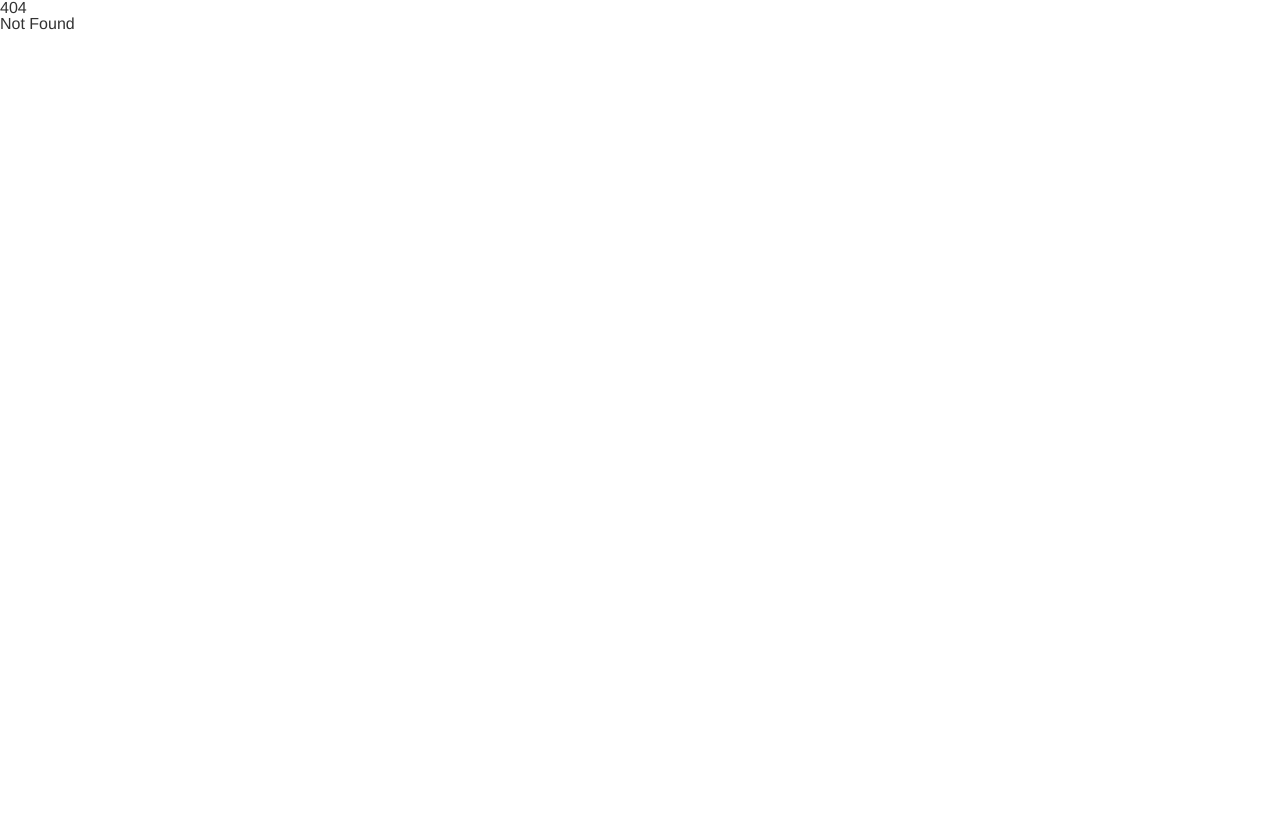
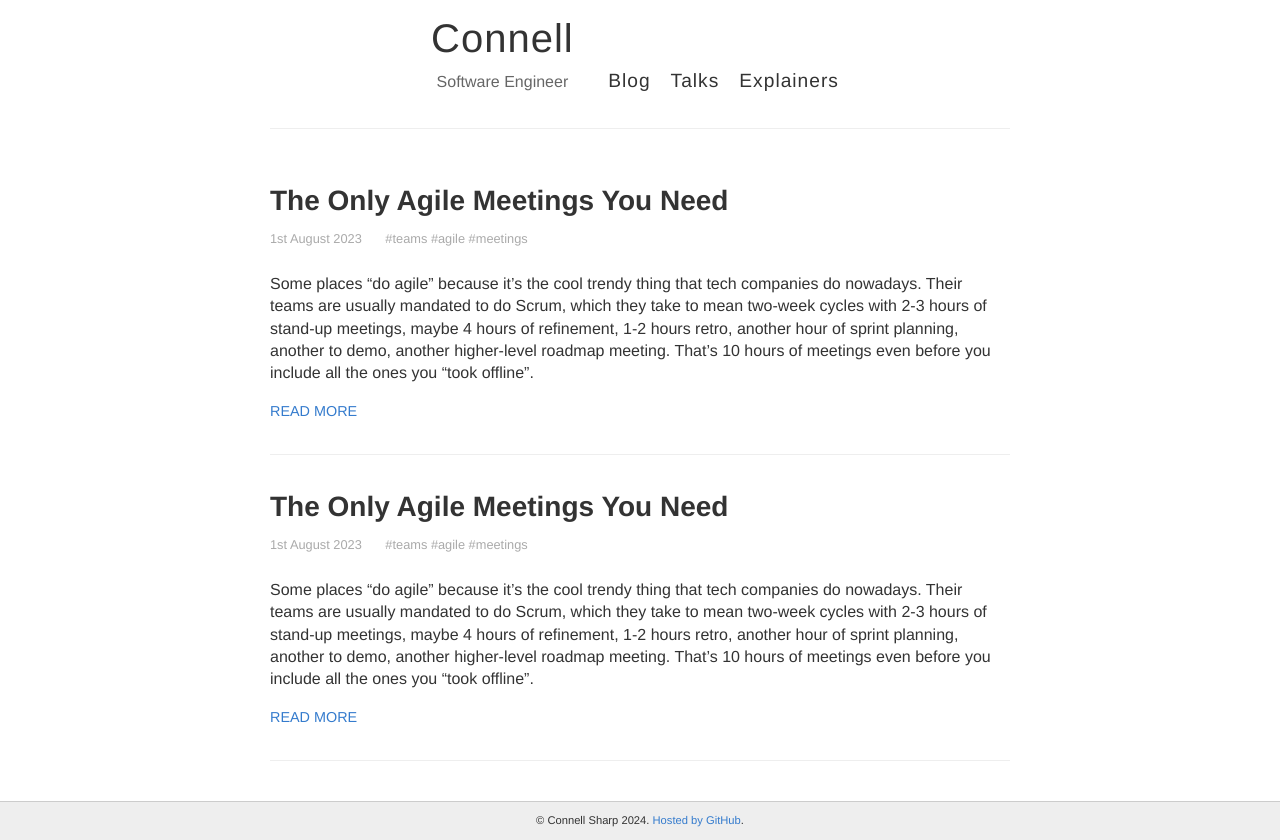
Before and after one commit to connellsharp/connell.dev, a SvelteKit app: page /blog in a window 1280 px wide. Before the commit this address had no page. Before the commit the page ends 800 px from the top, so only its background shows below. Built offline with nearby package versions, Linux system fonts and the light colour scheme.

Commit message:
Add Entry components

```diff
--- /dev/null
+++ b/src/lib/Entry.svelte
@@ -0,0 +1,12 @@
+<style lang="scss">
+    .entry {
+        padding-bottom: 2em;
+        border-bottom: 1px solid;
+        border-color: var(--background-off);
+    }
+</style>
+
+<article class="entry">
+    <slot />
+    <div class="clear"></div>
+</article>
--- /dev/null
+++ b/src/lib/EntryFull.svelte
@@ -0,0 +1,23 @@
+<script>
+    import Entry from "./Entry.svelte";
+    import EntryMeta from "./EntryMeta.svelte";
+</script>
+
+<style lang="scss">
+    h1 {
+        font-size: 1.75em;
+        font-weight: bold;
+        line-height: 1.7;
+        margin: 1em 0 15px;
+    }
+</style>
+
+<Entry>
+    <h1>The Only Agile Meetings You Need</h1>
+
+    <EntryMeta date="1st August 2023" tags={["teams", "agile", "meetings"]} />
+
+    <div class="content">
+      <p>Some places “do agile” because it’s the cool trendy thing that tech companies do nowadays. Their teams are usually mandated to do Scrum, which they take to mean two-week cycles with 2-3 hours of stand-up meetings, maybe 4 hours of refinement, 1-2 hours retro, another hour of sprint planning, another to demo, another higher-level roadmap meeting. That’s 10 hours of meetings even before you include all the ones you “took offline”.</p>
+    </div>
+</Entry>
--- /dev/null
+++ b/src/lib/EntryMeta.svelte
@@ -0,0 +1,31 @@
+<style lang="scss">
+    .entry-meta {
+        margin: -10px 0 25px;
+        font-size: 0.8em;
+        color: var(--foreground-faded);
+
+        span {
+            padding-right: 20px;
+        }
+
+        a {
+            color: inherit;
+
+            &:hover {
+                color: var(--blue);
+            }
+        }
+    }
+</style>
+
+<div class="entry-meta">
+    <span class="date">
+      1st August 2023
+    </span>
+
+    <span class="tags">
+      <a href="/tags/teams">#teams</a>
+      <a href="/tags/agile">#agile</a>
+      <a href="/tags/meetings">#meetings</a>
+    </span>
+</div>
--- /dev/null
+++ b/src/lib/EntryPreview.svelte
@@ -0,0 +1,40 @@
+<script>
+    import Entry from "./Entry.svelte";
+    import EntryMeta from "./EntryMeta.svelte";
+</script>
+
+<style lang="scss">
+    h2 {
+        font-size: 1.75em;
+        font-weight: bold;
+        line-height: 1.7;
+        margin: 1em 0 15px;
+
+        a {
+            color: inherit;
+
+            &:hover {
+                color: var(--blue);
+            }
+        }
+    }
+
+    .read-more {
+        text-transform: uppercase;
+        font-size: 0.9em;
+    }
+</style>
+
+<Entry>
+    <h2><a href="/the-only-agile-meetings-you-need/">The Only Agile Meetings You Need</a></h2>
+
+    <EntryMeta date="1st August 2023" tags={["teams", "agile", "meetings"]} />
+
+    <div class="content excerpt">
+      <p>Some places “do agile” because it’s the cool trendy thing that tech companies do nowadays. Their teams are usually mandated to do Scrum, which they take to mean two-week cycles with 2-3 hours of stand-up meetings, maybe 4 hours of refinement, 1-2 hours retro, another hour of sprint planning, another to demo, another higher-level roadmap meeting. That’s 10 hours of meetings even before you include all the ones you “took offline”.</p>
+    </div>
+
+    <a href="/the-only-agile-meetings-you-need/" class="read-more">
+      Read More
+    </a>
+</Entry>
--- /dev/null
+++ b/src/routes/(content)/blog/+page.svelte
@@ -0,0 +1,6 @@
+<script>
+    import EntryPreview from "$lib/EntryPreview.svelte";
+</script>
+
+<EntryPreview />
+<EntryPreview />
--- a/src/styles/global.scss
+++ b/src/styles/global.scss
@@ -2,6 +2,8 @@ html, body {
     height: 100%;
 
     font-family: "Helvetica Neue", Helvetica, Arial, sans-serif;
+    line-height: 1.4;
+    font-size: 16px;
 
     background-color: var(--background);
     color: var(--foreground);
@@ -17,3 +19,7 @@ a {
       color: var(--blue);
     }
   }
+
+  p {
+      margin: 15px 0;
+  }
--- a/src/styles/themes.css
+++ b/src/styles/themes.css
@@ -9,6 +9,7 @@ body {
     --background-off: #eee;
     --background-off2: #ccc;
     --grey-middle: #888;
+    --foreground-faded: #aaa;
     --foreground-off: #666;
     --foreground: #333;
 }
@@ -23,6 +24,7 @@ body {
         --background-off: #333;
         --background-off2: #555;
         --grey-middle: #aaa;
+        --foreground-faded: #888;
         --foreground-off: #bbb;
         --foreground: #eee;
     }
```
